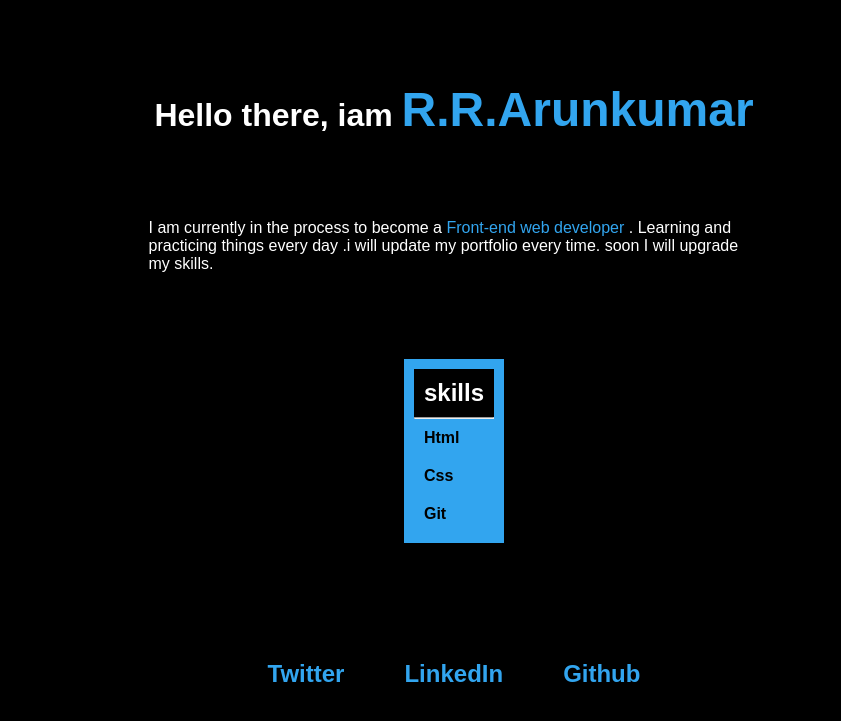
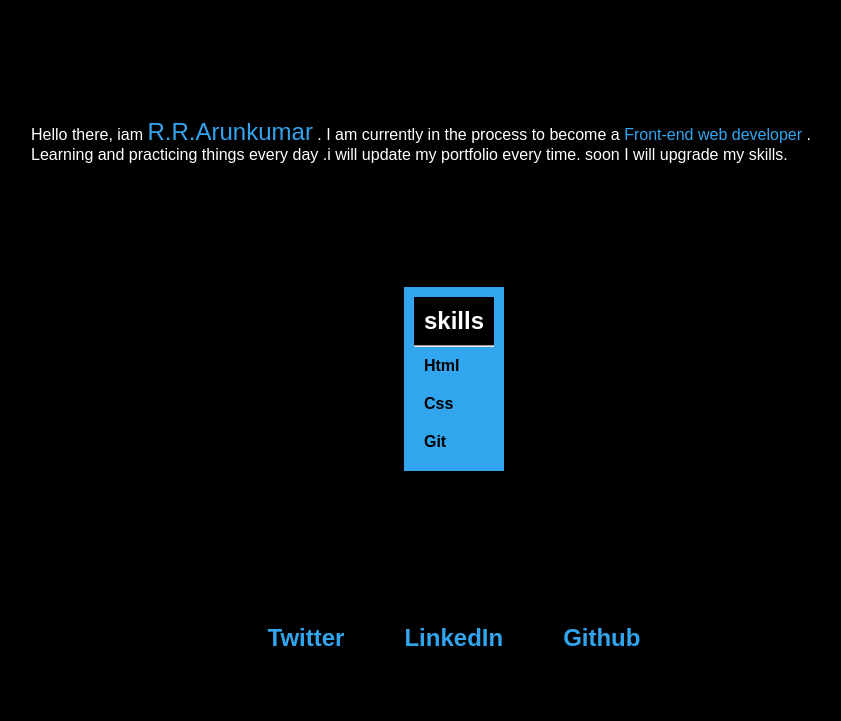
Before and after one commit to Arunkumar-RR/Arunkumar-RR.github.io, a plain HTML site: page index.html in a window 1280 px wide. Shown: the whole page, without its empty margins (186-1027 px from the left). Drawn offline with Linux system fonts and the light colour scheme.

Commit message:
changed font syles

```diff
--- a/assets/styles.css
+++ b/assets/styles.css
@@ -37,12 +37,7 @@
   justify-content: space-evenly ;
   align-items: center;
 }
-.who-iam
-{
-    font-size: var(--font-size-1);
-    color: var(--text-color-2);
-}
-.who-iam > span
+#about-me >.what-iam-doing-now > span:first-child
 {
     font-size: var(--font-size-2);
     color: var(--text-color-1);
@@ -51,7 +46,8 @@
 {
     font-size: var(--font-size-3);
     color: var(--text-color-2);
-    width: 65%;
+    width: 90%;
+    text-align: left;
 }
 #about-me .what-iam-doing-now > span
 {
--- a/index.html
+++ b/index.html
@@ -10,10 +10,8 @@
 <body>
     <div class="wrapper">
         <section id="about-me">
-            <h1 class="who-iam">
-                Hello there, iam <span>R.R.Arunkumar</span>
-            </h1>
             <p class="what-iam-doing-now">
+                Hello there, iam <span>R.R.Arunkumar</span> .
                 I am currently in the process to become a <span>Front-end web developer</span> .
                 Learning and practicing things every day .i will update my portfolio every time.
                  soon I will upgrade my skills.
```
